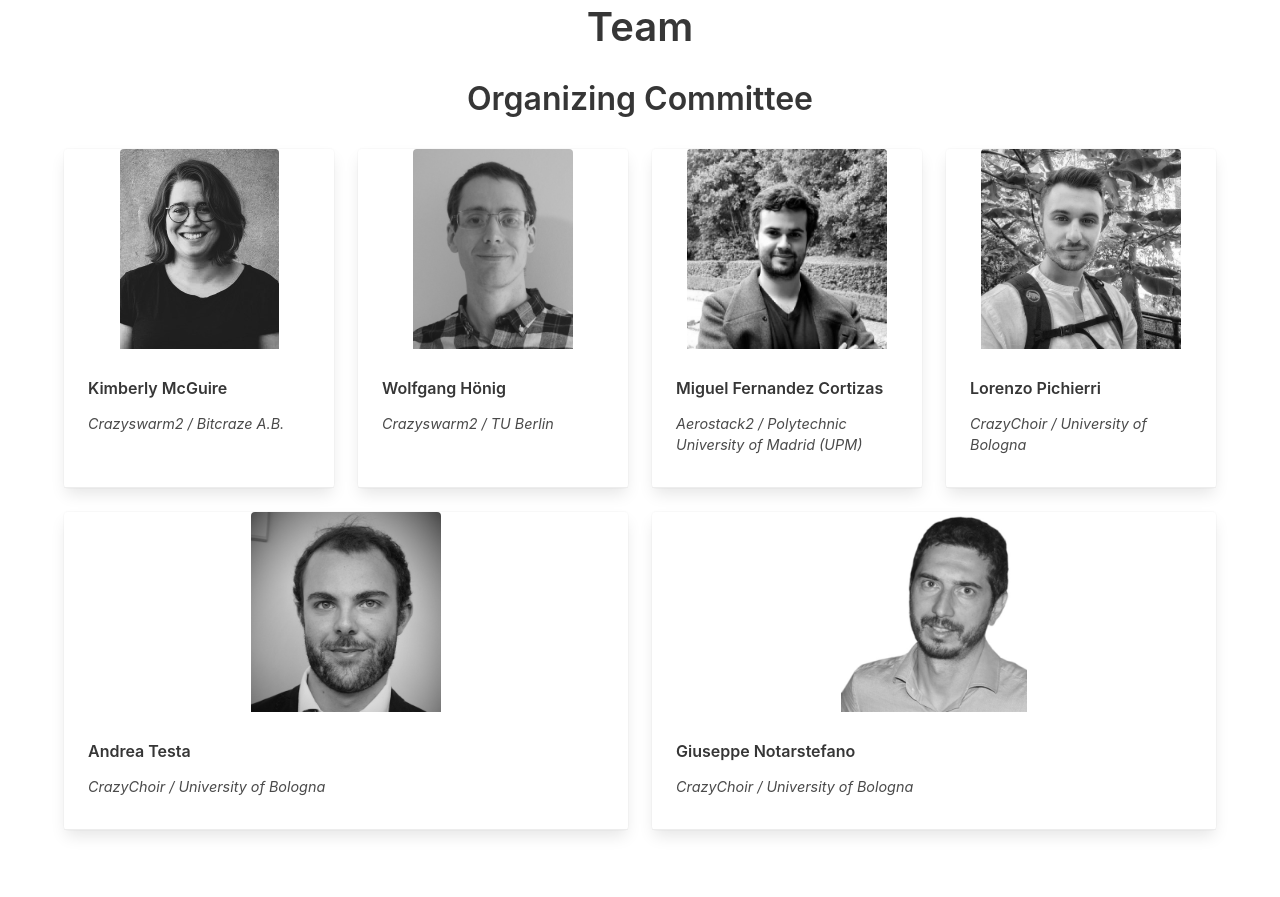
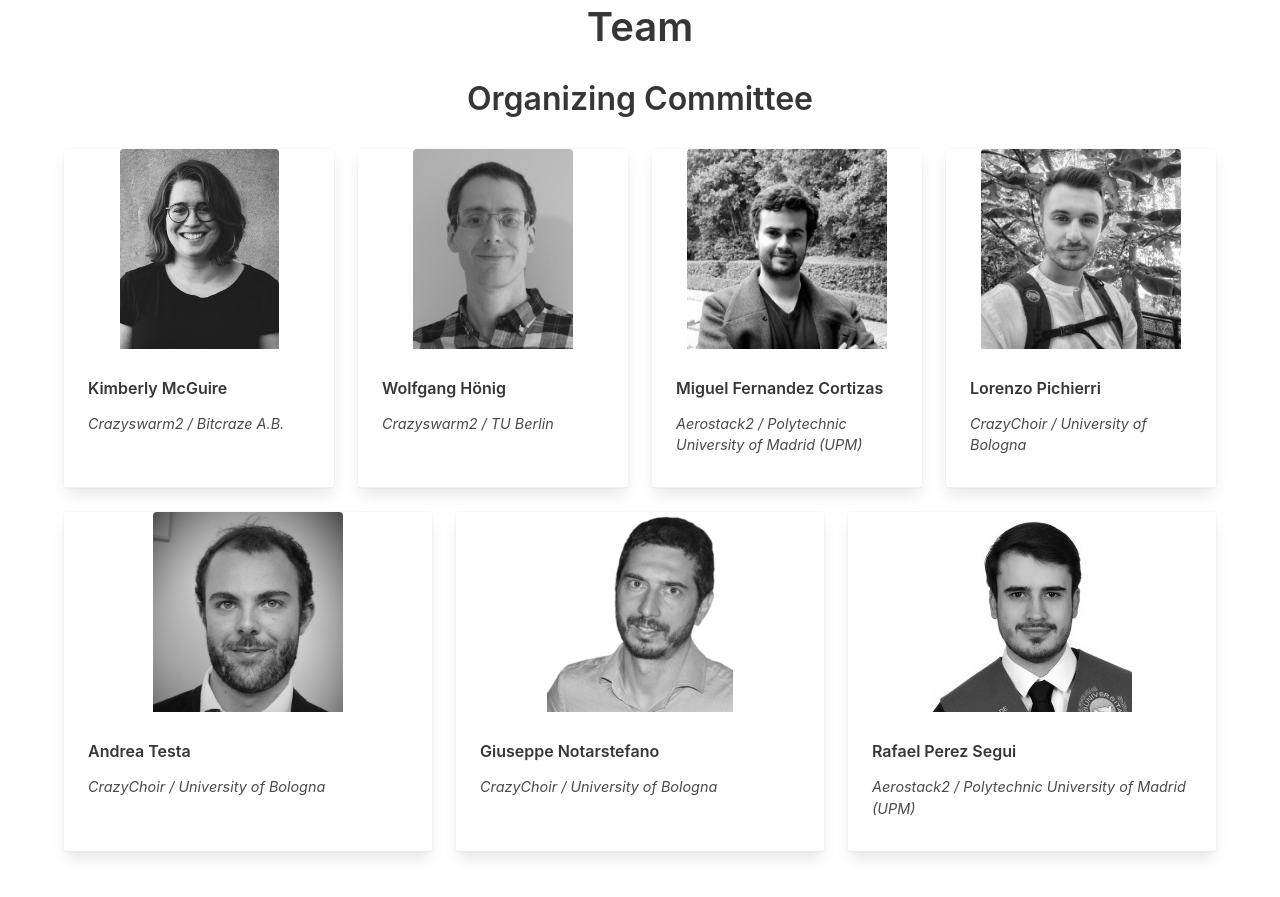
Before and after one commit to IMRCLab/workshop-aerial-swarms-rss2024, a Jekyll site: the page built from index.html, in a window 1280 px wide and 900 px high, scrolled down 2916 px. Shown: the top 897 px of the window. Built offline with Jekyll 4.4.1, drawn with Linux system fonts in a browser that asks for light colours.

Commit message:
add rafael as organizer

```diff
--- a/_data/team.yml
+++ b/_data/team.yml
@@ -17,3 +17,6 @@ organizers:
   - name: Giuseppe Notarstefano
     affiliation: CrazyChoir / University of Bologna
     image: giuseppe_notarstefano.jpg
+  - name: Rafael Perez Segui
+    affiliation: Aerostack2 / Polytechnic University of Madrid (UPM)
+    image: rafael.jpg
```
Also changed, not shown: assets/img/rafael.jpg (added).
